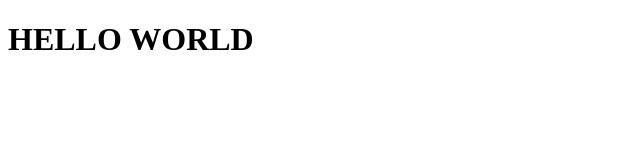
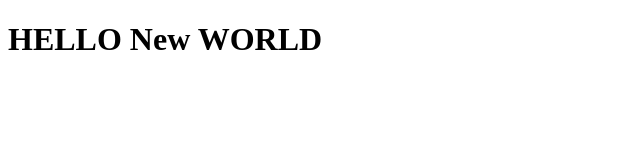
Before and after one commit to Belindabarrientos/belasworld, a plain HTML site: page index.html in a window 1280 px wide. Shown: the whole page, without its empty margins (0-640 px from the left). Drawn offline with Linux system fonts and the light colour scheme.

Commit message:
Add files via upload
version 2 hello world

```diff
--- a/index.html
+++ b/index.html
@@ -6,5 +6,9 @@
     <title>Document</title>
 </head>
 <body>
-<H1>HELLO WORLD</H1></body>
+<H1>HELLO New WORLD</H1></body>
+
+
+
+
 </html>
```
